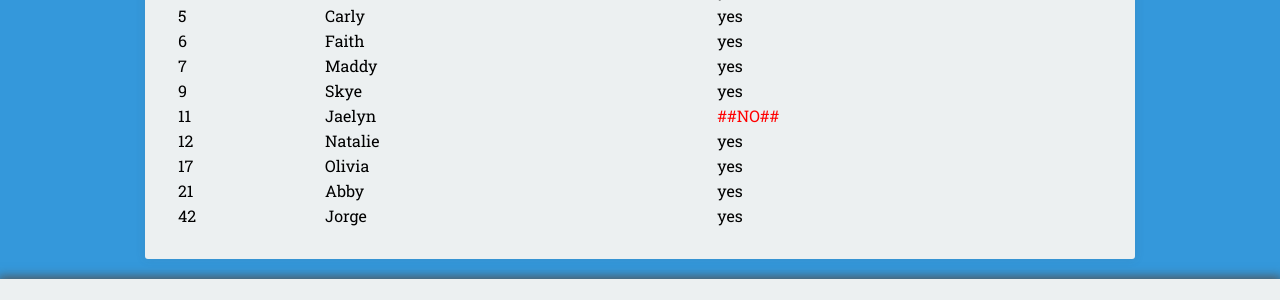
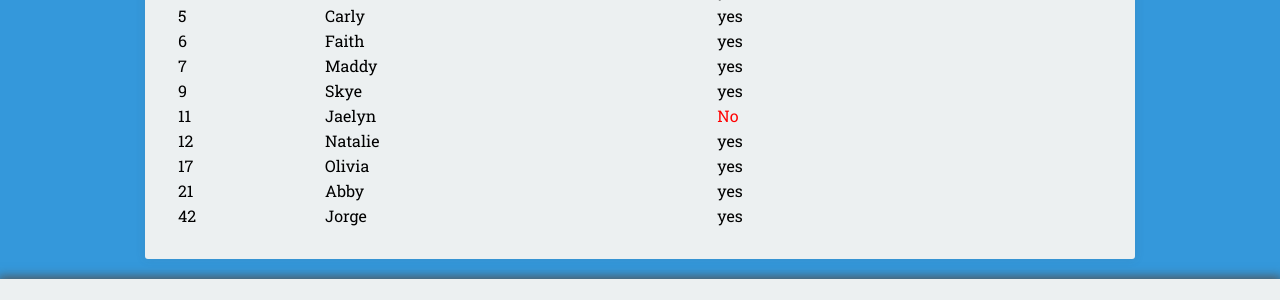
Before and after one commit to seanmerrow/ecf, a Jekyll site: the page built from _posts/2017-10-14-Oct-14-15.md, in a window 1280 px wide. Shown: the part 1132-1432 px from the top of the page. Built offline with Jekyll 4.4.1, drawn with Linux system fonts in a browser that asks for light colours; nearby versions of some CDN libraries.

Commit message:
Update 2017-10-14-Oct-14-15.md

```diff
--- a/_posts/2017-10-14-Oct-14-15.md
+++ b/_posts/2017-10-14-Oct-14-15.md
@@ -55,7 +55,7 @@ category:
 |6   |Faith     |yes|
 |7   |Maddy     |yes|
 |9   |Skye      |yes|
-|11  |Jaelyn    |<span style="color:red">##NO##</span>|
+|11  |Jaelyn    |<span style="color:red">No</span>|
 |12  |Natalie   |yes|
 |17  |Olivia    |yes|
 |21  |Abby      |yes|
```
